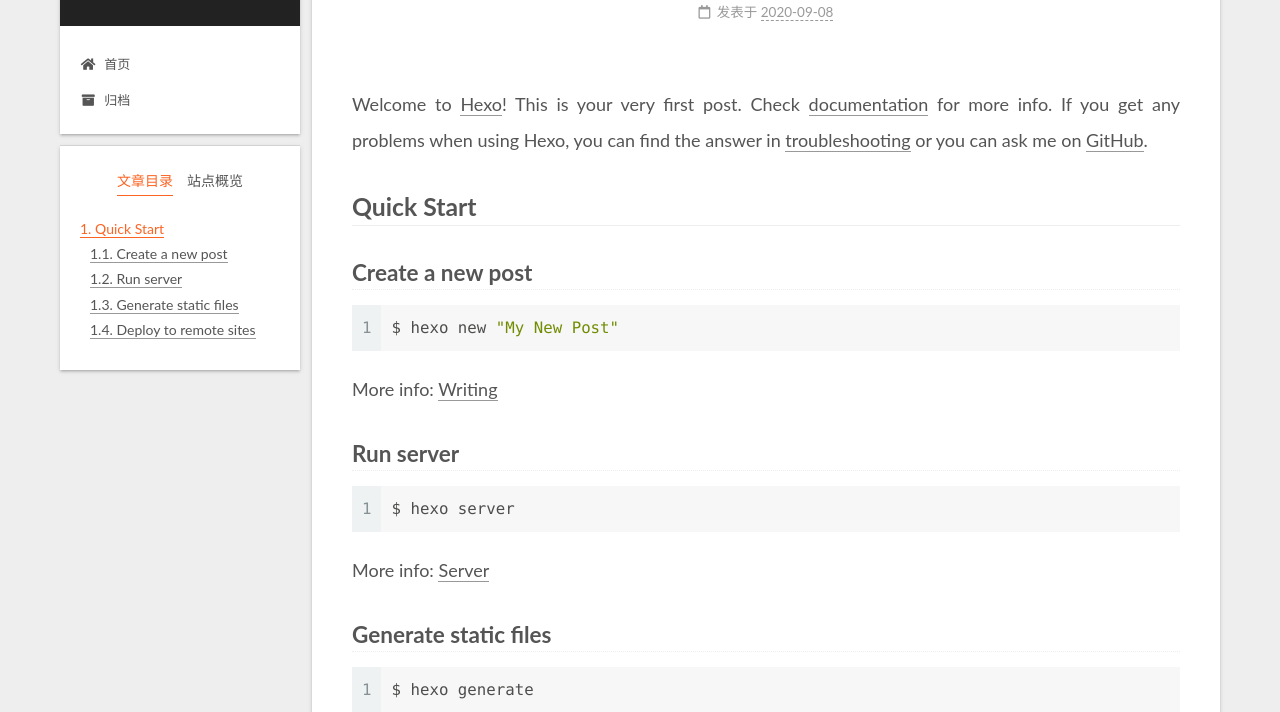
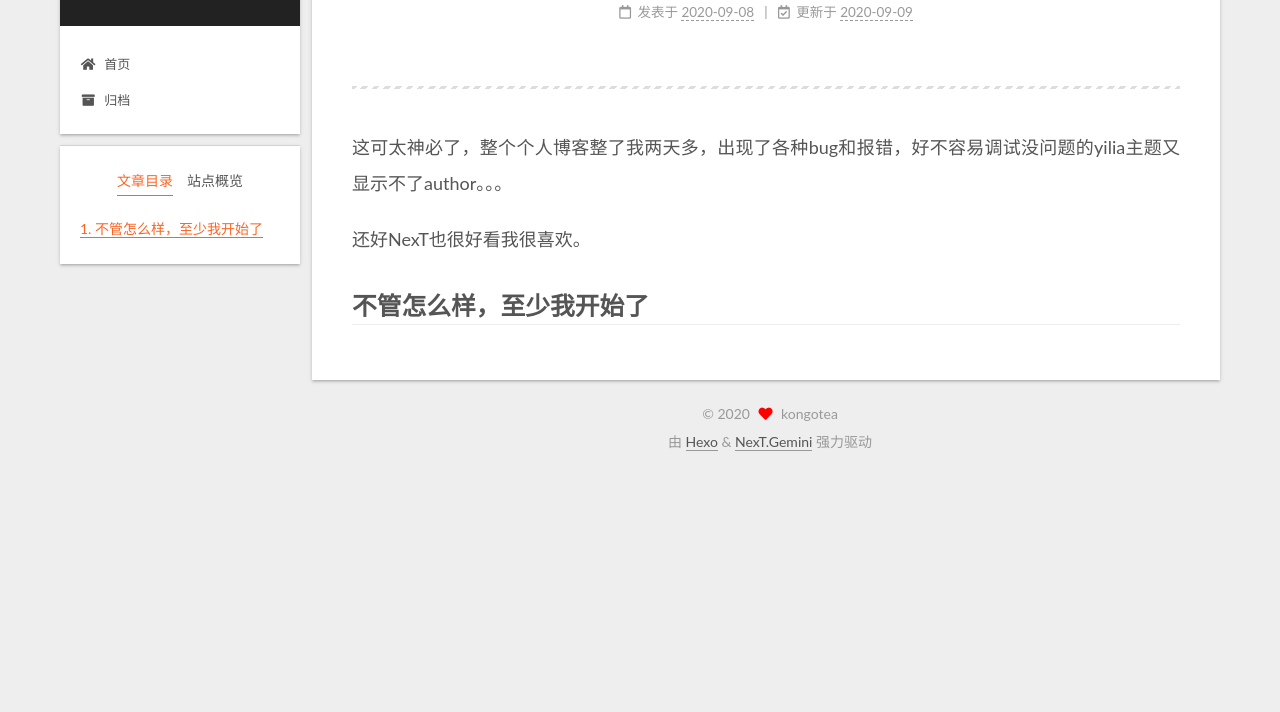
Before and after one commit to kongoutea/kongoutea.github.io, a plain HTML site: page 2020/09/08/hello-world/index.html in a window 1280 px wide. Shown: the part 88-800 px from the top of the page. Drawn offline with Linux system fonts and the light colour scheme.

Commit message:
Site updated: 2020-09-09 21:38:01

```diff
--- a/2020/09/08/hello-world/index.html
+++ b/2020/09/08/hello-world/index.html
@@ -20,15 +20,15 @@
     var CONFIG = {"hostname":"example.com","root":"/","scheme":"Gemini","version":"7.8.0","exturl":false,"sidebar":{"position":"left","display":"post","padding":18,"offset":12,"onmobile":false},"copycode":{"enable":false,"show_result":false,"style":null},"back2top":{"enable":true,"sidebar":false,"scrollpercent":false},"bookmark":{"enable":false,"color":"#222","save":"auto"},"fancybox":false,"mediumzoom":false,"lazyload":false,"pangu":false,"comments":{"style":"tabs","active":null,"storage":true,"lazyload":false,"nav":null},"algolia":{"hits":{"per_page":10},"labels":{"input_placeholder":"Search for Posts","hits_empty":"We didn't find any results for the search: ${query}","hits_stats":"${hits} results found in ${time} ms"}},"localsearch":{"enable":false,"trigger":"auto","top_n_per_article":1,"unescape":false,"preload":false},"motion":{"enable":true,"async":false,"transition":{"post_block":"fadeIn","post_header":"slideDownIn","post_body":"slideDownIn","coll_header":"slideLeftIn","sidebar":"slideUpIn"}}};
   </script>
 
-  <meta name="description" content="Welcome to Hexo! This is your very first post. Check documentation for more info. If you get any problems when using Hexo, you can find the answer in troubleshooting or you can ask me on GitHub. Quick">
+  <meta name="description" content="这可太神必了，整个个人博客整了我两天多，出现了各种bug和报错，好不容易调试没问题的yilia主题又显示不了author。。。   还好NexT也很好看我很喜欢。   不管怎么样，至少我开始了">
 <meta property="og:type" content="article">
 <meta property="og:title" content="Hello World">
 <meta property="og:url" content="http://example.com/2020/09/08/hello-world/index.html">
 <meta property="og:site_name" content="金刚牌红茶的博客">
-<meta property="og:description" content="Welcome to Hexo! This is your very first post. Check documentation for more info. If you get any problems when using Hexo, you can find the answer in troubleshooting or you can ask me on GitHub. Quick">
+<meta property="og:description" content="这可太神必了，整个个人博客整了我两天多，出现了各种bug和报错，好不容易调试没问题的yilia主题又显示不了author。。。   还好NexT也很好看我很喜欢。   不管怎么样，至少我开始了">
 <meta property="og:locale" content="zh_CN">
 <meta property="article:published_time" content="2020-09-08T10:17:14.871Z">
-<meta property="article:modified_time" content="2020-09-08T10:17:14.871Z">
+<meta property="article:modified_time" content="2020-09-09T13:33:54.104Z">
 <meta property="article:author" content="kongotea">
 <meta name="twitter:card" content="summary">
 
@@ -176,6 +176,13 @@
 
               <time title="创建时间：2020-09-08 18:17:14" itemprop="dateCreated datePublished" datetime="2020-09-08T18:17:14+08:00">2020-09-08</time>
             </span>
+              <span class="post-meta-item">
+                <span class="post-meta-item-icon">
+                  <i class="far fa-calendar-check"></i>
+                </span>
+                <span class="post-meta-item-text">更新于</span>
+                <time title="修改时间：2020-09-09 21:33:54" itemprop="dateModified" datetime="2020-09-09T21:33:54+08:00">2020-09-09</time>
+              </span>
 
 
 
@@ -188,20 +195,10 @@
     <div class="post-body" itemprop="articleBody">
 
 
-        <p>Welcome to <a target="_blank" rel="noopener" href="https://hexo.io/">Hexo</a>! This is your very first post. Check <a target="_blank" rel="noopener" href="https://hexo.io/docs/">documentation</a> for more info. If you get any problems when using Hexo, you can find the answer in <a target="_blank" rel="noopener" href="https://hexo.io/docs/troubleshooting.html">troubleshooting</a> or you can ask me on <a target="_blank" rel="noopener" href="https://github.com/hexojs/hexo/issues">GitHub</a>.</p>
-<h2 id="Quick-Start"><a href="#Quick-Start" class="headerlink" title="Quick Start"></a>Quick Start</h2><h3 id="Create-a-new-post"><a href="#Create-a-new-post" class="headerlink" title="Create a new post"></a>Create a new post</h3><figure class="highlight bash"><table><tr><td class="gutter"><pre><span class="line">1</span><br></pre></td><td class="code"><pre><span class="line">$ hexo new <span class="string">&quot;My New Post&quot;</span></span><br></pre></td></tr></table></figure>
-
-<p>More info: <a target="_blank" rel="noopener" href="https://hexo.io/docs/writing.html">Writing</a></p>
-<h3 id="Run-server"><a href="#Run-server" class="headerlink" title="Run server"></a>Run server</h3><figure class="highlight bash"><table><tr><td class="gutter"><pre><span class="line">1</span><br></pre></td><td class="code"><pre><span class="line">$ hexo server</span><br></pre></td></tr></table></figure>
-
-<p>More info: <a target="_blank" rel="noopener" href="https://hexo.io/docs/server.html">Server</a></p>
-<h3 id="Generate-static-files"><a href="#Generate-static-files" class="headerlink" title="Generate static files"></a>Generate static files</h3><figure class="highlight bash"><table><tr><td class="gutter"><pre><span class="line">1</span><br></pre></td><td class="code"><pre><span class="line">$ hexo generate</span><br></pre></td></tr></table></figure>
-
-<p>More info: <a target="_blank" rel="noopener" href="https://hexo.io/docs/generating.html">Generating</a></p>
-<h3 id="Deploy-to-remote-sites"><a href="#Deploy-to-remote-sites" class="headerlink" title="Deploy to remote sites"></a>Deploy to remote sites</h3><figure class="highlight bash"><table><tr><td class="gutter"><pre><span class="line">1</span><br></pre></td><td class="code"><pre><span class="line">$ hexo deploy</span><br></pre></td></tr></table></figure>
-
-<p>More info: <a target="_blank" rel="noopener" href="https://hexo.io/docs/one-command-deployment.html">Deployment</a></p>
-
+        <hr>
+<p>这可太神必了，整个个人博客整了我两天多，出现了各种bug和报错，好不容易调试没问题的yilia主题又显示不了author。。。  </p>
+<p>还好NexT也很好看我很喜欢。  </p>
+<h2 id="不管怎么样，至少我开始了"><a href="#不管怎么样，至少我开始了" class="headerlink" title="不管怎么样，至少我开始了"></a>不管怎么样，至少我开始了</h2>
     </div>
 
 
@@ -271,7 +268,7 @@
 
       <!--noindex-->
       <div class="post-toc-wrap sidebar-panel">
-          <div class="post-toc motion-element"><ol class="nav"><li class="nav-item nav-level-2"><a class="nav-link" href="#Quick-Start"><span class="nav-number">1.</span> <span class="nav-text">Quick Start</span></a><ol class="nav-child"><li class="nav-item nav-level-3"><a class="nav-link" href="#Create-a-new-post"><span class="nav-number">1.1.</span> <span class="nav-text">Create a new post</span></a></li><li class="nav-item nav-level-3"><a class="nav-link" href="#Run-server"><span class="nav-number">1.2.</span> <span class="nav-text">Run server</span></a></li><li class="nav-item nav-level-3"><a class="nav-link" href="#Generate-static-files"><span class="nav-number">1.3.</span> <span class="nav-text">Generate static files</span></a></li><li class="nav-item nav-level-3"><a class="nav-link" href="#Deploy-to-remote-sites"><span class="nav-number">1.4.</span> <span class="nav-text">Deploy to remote sites</span></a></li></ol></li></ol></div>
+          <div class="post-toc motion-element"><ol class="nav"><li class="nav-item nav-level-2"><a class="nav-link" href="#%E4%B8%8D%E7%AE%A1%E6%80%8E%E4%B9%88%E6%A0%B7%EF%BC%8C%E8%87%B3%E5%B0%91%E6%88%91%E5%BC%80%E5%A7%8B%E4%BA%86"><span class="nav-number">1.</span> <span class="nav-text">不管怎么样，至少我开始了</span></a></li></ol></div>
       </div>
       <!--/noindex-->
 
--- a/css/main.css
+++ b/css/main.css
@@ -1168,7 +1168,7 @@ pre .javascript .function {
 }
 .links-of-author a::before,
 .links-of-author span.exturl::before {
-  background: #7aff54;
+  background: #ffacf5;
   border-radius: 50%;
   content: ' ';
   display: inline-block;
```
Also changed, not shown: index.html (+11 -14 lines).
